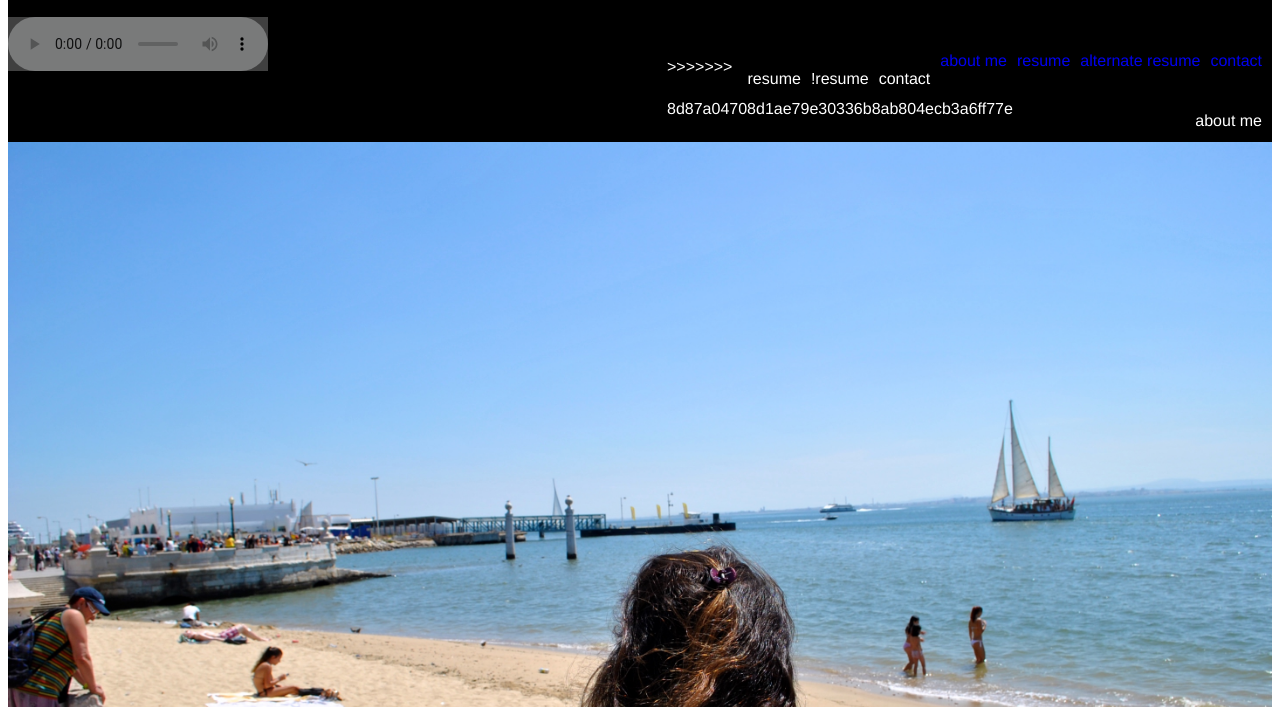
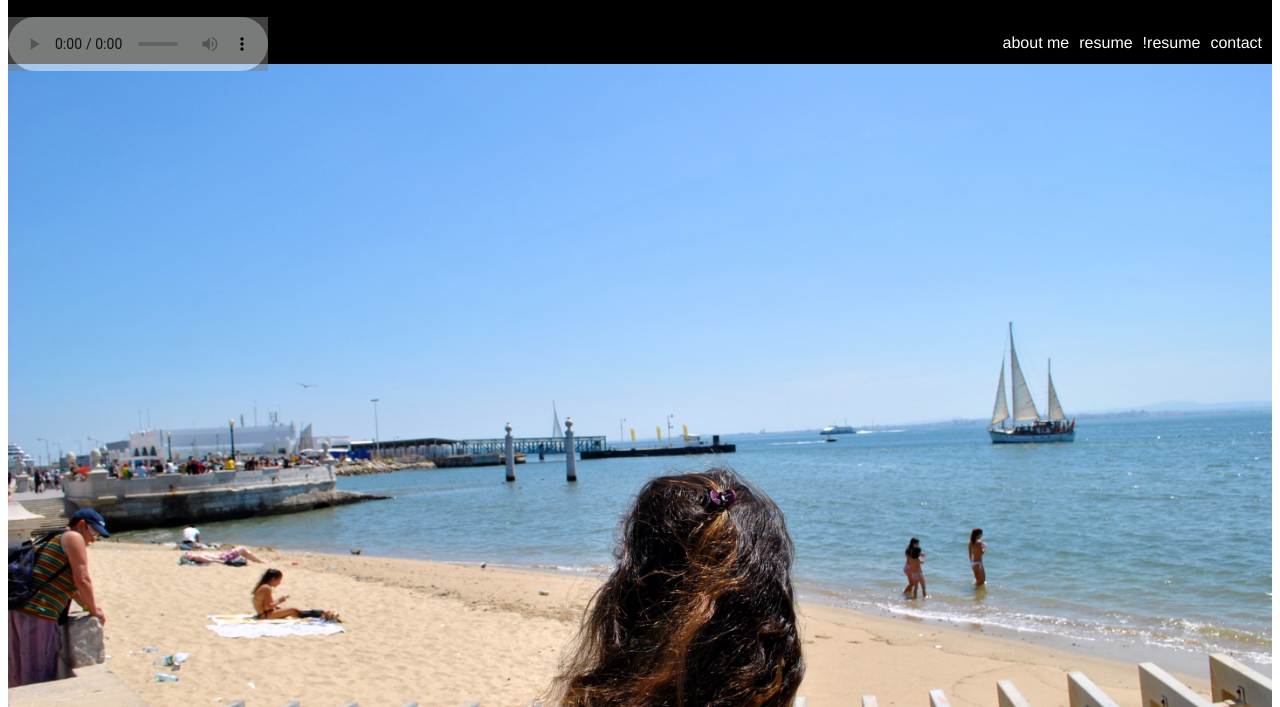
Before and after one commit to saghdaey/personal-website, a plain HTML site: page index.html in a window 1280 px wide. Shown: the part 93-800 px from the top of the page. Drawn offline with Linux system fonts and the light colour scheme.

Commit message:
fixing typos

```diff
--- a/index.html
+++ b/index.html
@@ -29,20 +29,12 @@
 		</audio>
 		<nav> <!--navigation bar; i want it to hover *fix* and move css lines to stylesheet -->
        		<div>
-<<<<<<< HEAD
            		<ul id-"navbar">
-           			<li><a href="#section3"><!--<font color=white>-->contact</a></li>
-             		<li><a href="#section2"><!--<font color=white>-->alternate resume</a></li>
-             		<li><a href="SanamAghdaey_resume.pdf" target="_blank"><!--<font color=white>-->resume</a></li>
-             		<li><a href="#section1"><!--<font color=white>-->about me</a></li>
-=======
-           		<ul>
            			<li><a href="#section3"><font color=white>contact</a></li>
              		<li><a href="#section2"><font color=white>!resume</a></li>
              		<li><a href="SanamAghdaey_resume.pdf" target="_blank"><font color=white>resume</a></li>
              		<li><a href="#section1"><font color=white>about me</a></li>
->>>>>>> 8d87a04708d1ae79e30336b8ab804ecb3a6ff77e
-            	</ul>
+             	</ul>
        		</div>
     	</nav>
 		<img src="DSC_3276.JPG">
@@ -91,11 +83,7 @@
 		</p>
 	</div>
 <footer>
-<<<<<<< HEAD
-	Copywright &#169; SanamAghdaey
-=======
 	Copyright &#169; SanamAghdaey
->>>>>>> 8d87a04708d1ae79e30336b8ab804ecb3a6ff77e
 </footer>
 </body>
 </html>
```
